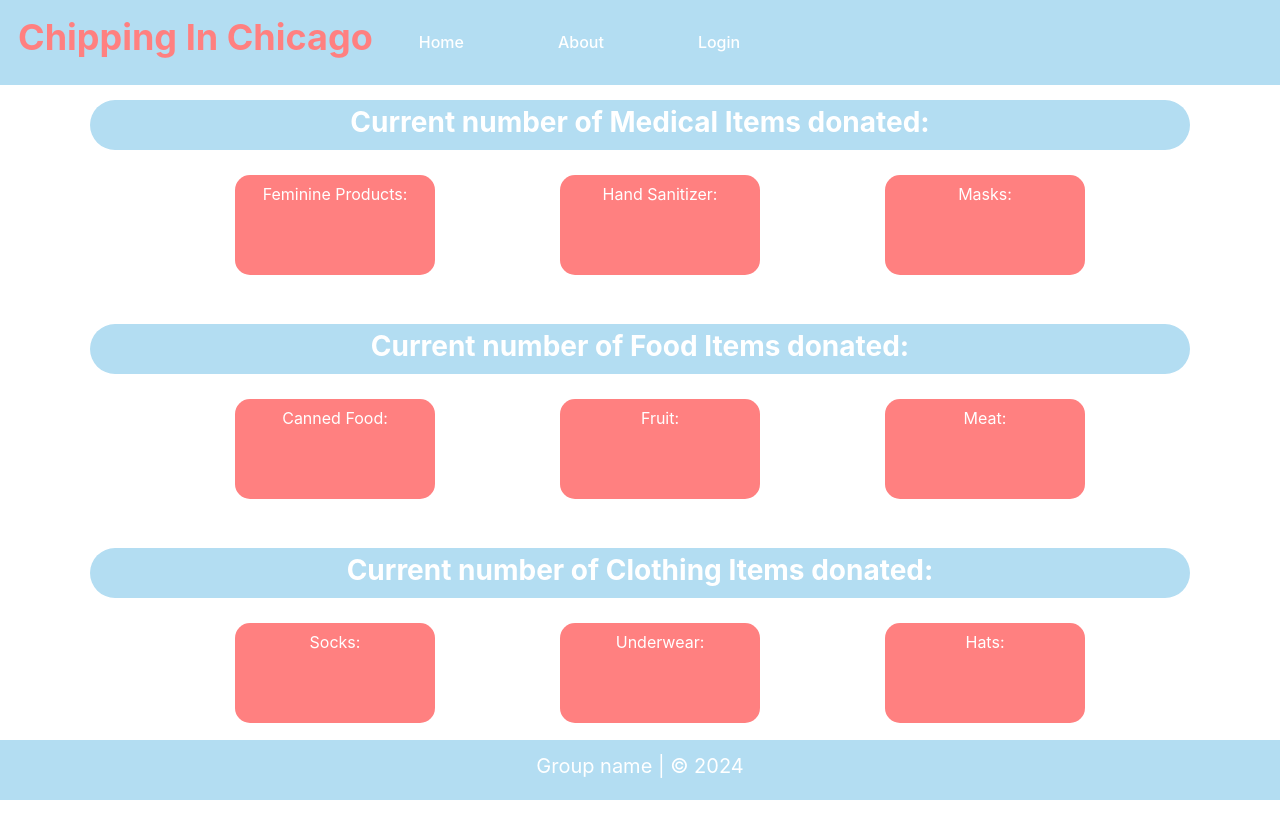
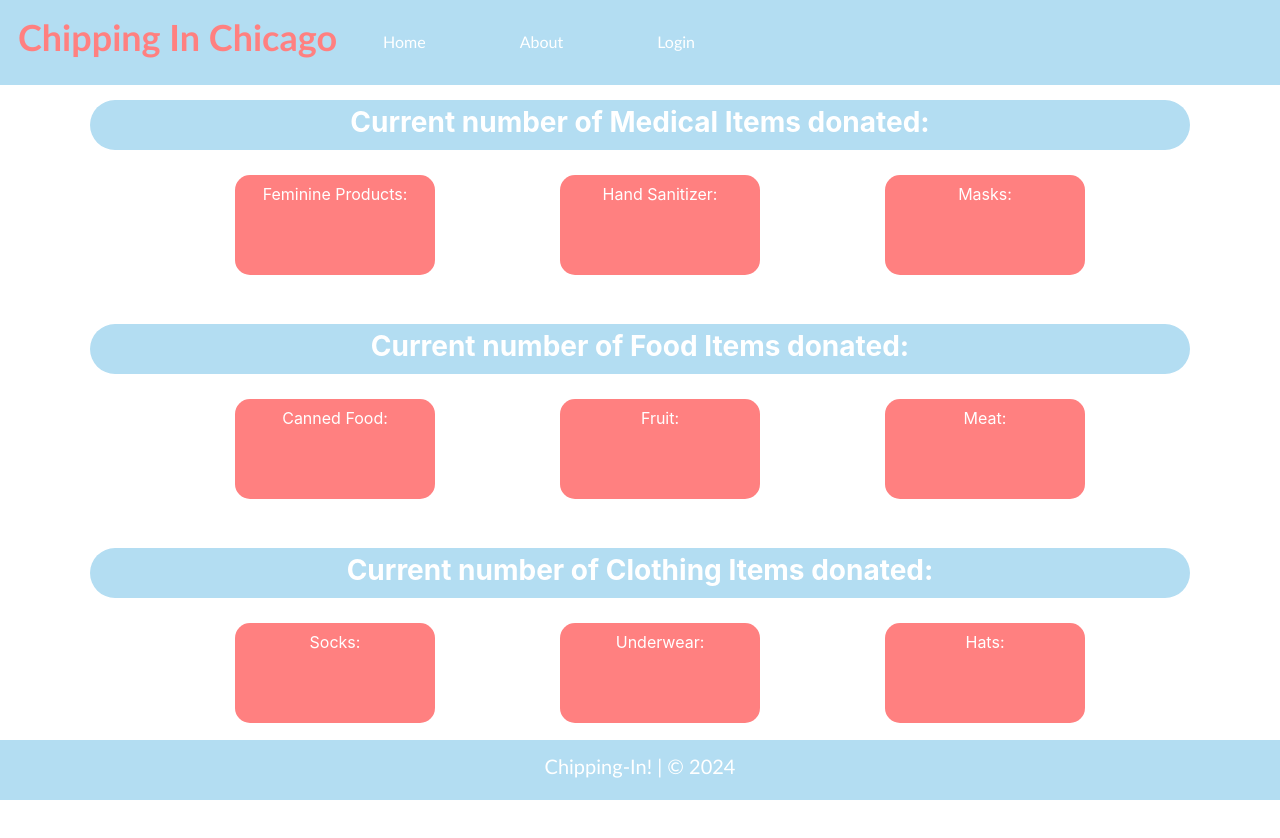
Before and after one commit to Chipping-In-Chicago/Chicago-Charity, a React (Vite) app in the folder client/: page / in a window 1280 px wide. Shown: the top 838 px of the page. Built offline with nearby package versions, Linux system fonts and the light colour scheme.

Commit message:
I updated the fonts on the navbar and footer

```diff
--- a/client/src/components/Footer/Footer.scss
+++ b/client/src/components/Footer/Footer.scss
@@ -12,6 +12,7 @@
     text-align: center;
     font-size: 1.25em;
     padding: 15px;
+    font-family:'Trebuchet MS', 'Lucida Sans Unicode', 'Lucida Grande', 'Lucida Sans', Arial, sans-serif;
     a{
         color: white;
     }
--- a/client/src/components/Footer/index.jsx
+++ b/client/src/components/Footer/index.jsx
@@ -4,7 +4,7 @@ import './footer.scss'
 export default function Footer() {
     return (
         <footer className="footer">
-            <a href="https://github.com/Chipping-In-Chicago" target="_blank" rel='noreferrer'>Group name | © 2024</a>
+            <a href="https://github.com/Chipping-In-Chicago" target="_blank" rel='noreferrer'>Chipping-In! | © 2024</a>
         </footer>
     )
 }
--- a/client/src/components/Navbar/Navbar.scss
+++ b/client/src/components/Navbar/Navbar.scss
@@ -18,6 +18,7 @@
         border-radius: 5px;
         transition: color .3s ease-in-out, box-shadow .3s ease-in-out;
         font-weight: 500;
+        font-family:'Trebuchet MS', 'Lucida Sans Unicode', 'Lucida Grande', 'Lucida Sans', Arial, sans-serif
     }
     a:hover{
         box-shadow: inset 100px 0 0 0 red;
@@ -28,6 +29,7 @@
         margin-top: 5px;
         margin-left: .5em;
         padding-top: 10px;
+        font-family:'Trebuchet MS', 'Lucida Sans Unicode', 'Lucida Grande', 'Lucida Sans', Arial, sans-serif
     }
 
 }
```
